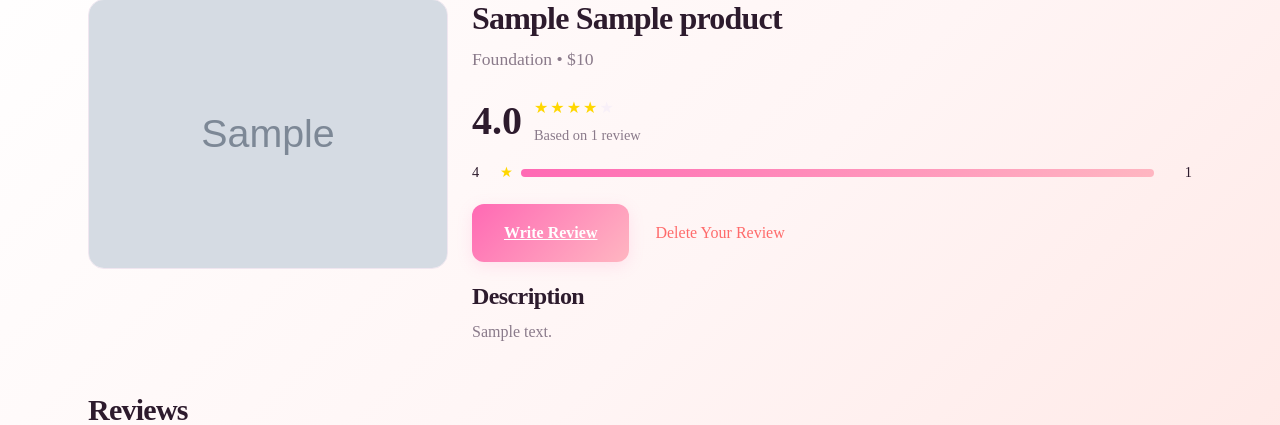
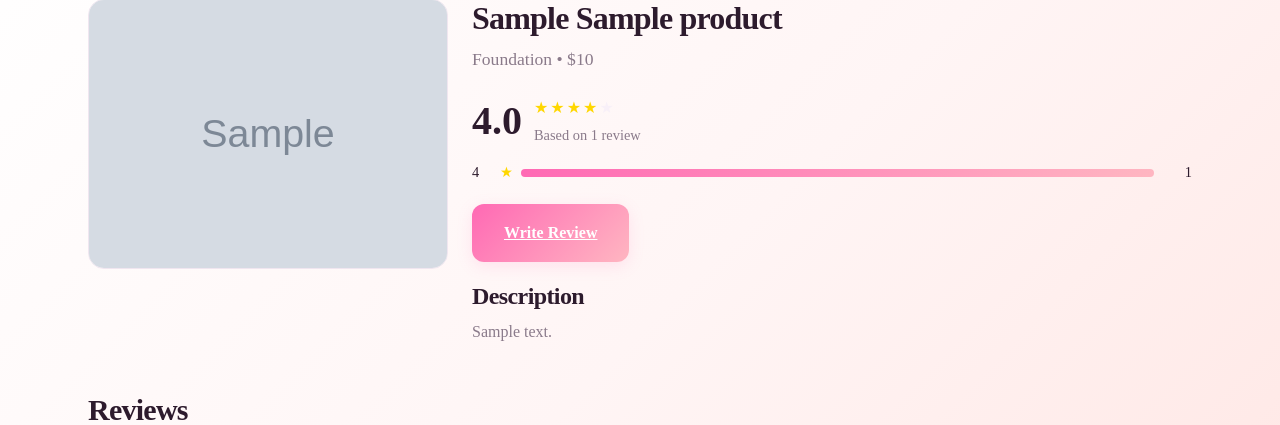
Before and after one commit to fatimaAlku/The-Makeup-Community, a Django app: page /products/1/ in a window 1280 px wide. Shown: the part 100-525 px from the top of the page. Run offline with Django 5.2, Linux system fonts and the light colour scheme; a user stored in the database is signed in; tables that the repository leaves empty hold one stand-in row (values such as "Sample post"); grey boxes marked "Sample" are stand-in pictures.

Commit message:
Update product_detail.html

```diff
--- a/my-community-project/makeuptutorial/polls/templates/polls/product_detail.html
+++ b/my-community-project/makeuptutorial/polls/templates/polls/product_detail.html
@@ -57,7 +57,6 @@
           {% if user_has_reviewed %}
             <!-- Single entry point: Write Review goes to edit when a review already exists -->
             <a class="primary" href="{% url 'review-update' user_review.pk %}">Write Review</a>
-            <a class="btn-link" href="{% url 'review-delete' user_review.pk %}" style="color:#ff6b6b">Delete Your Review</a>
           {% else %}
             <a class="primary" href="{% url 'review-create' object.pk %}">Write Review</a>
           {% endif %}
```
